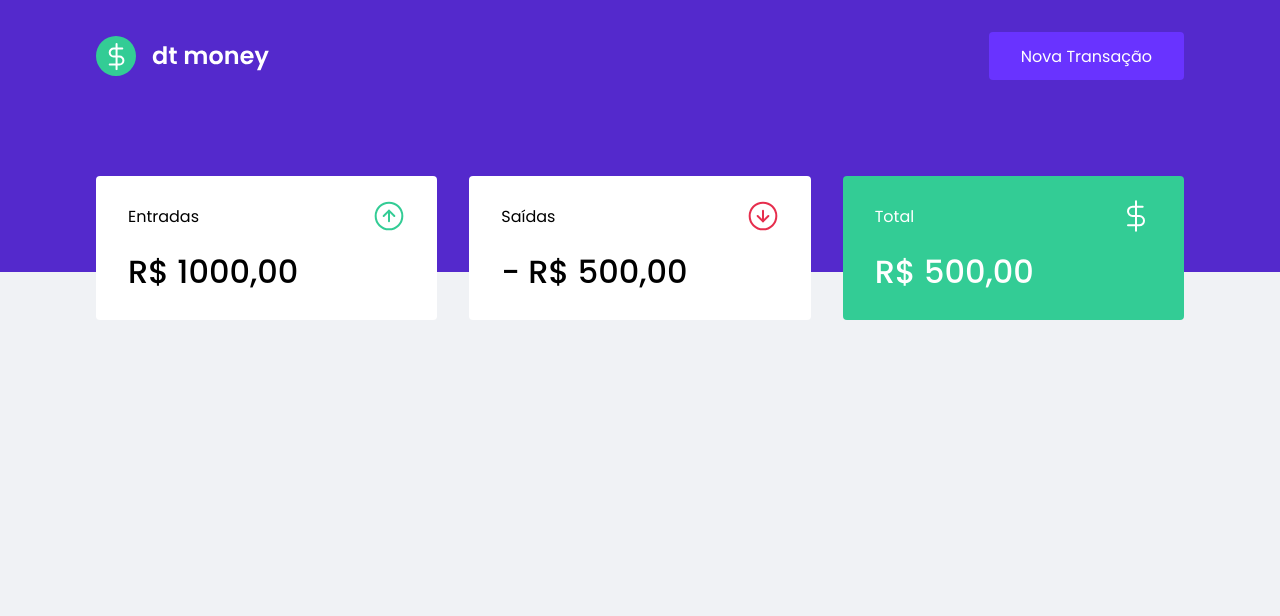
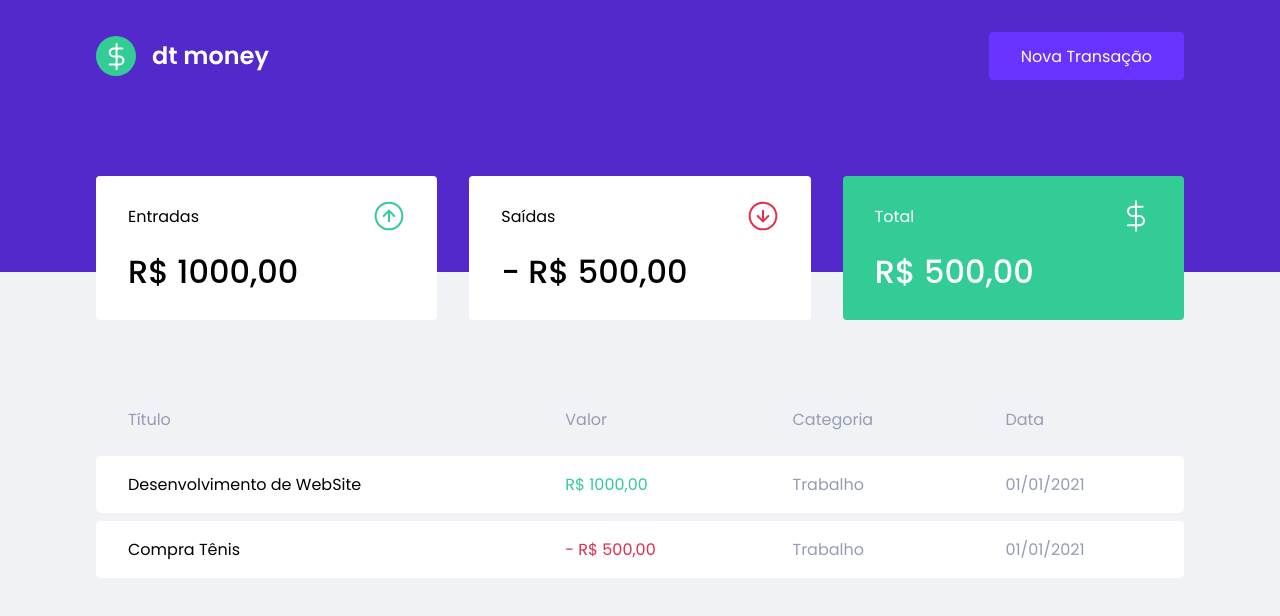
Before and after one commit to senaarth/igniteDTMoney, a React (Create React App) app: page / in a window 1280 px wide. Shown: the top 616 px of the page. Built offline with nearby package versions, Linux system fonts and the light colour scheme.

Commit message:
creating transaction table component

```diff
--- a/src/components/Dashboard/index.tsx
+++ b/src/components/Dashboard/index.tsx
@@ -1,10 +1,12 @@
 import { Container } from './styles';
 import { Summary } from '../Summary/index';
+import { TransactionsTable } from '../TransactionsTable/index';
 
 export function Dashboard() {
     return (
         <Container>
             <Summary />
+            <TransactionsTable />
         </Container>
     );
 }
--- /dev/null
+++ b/src/components/TransactionsTable/index.tsx
@@ -0,0 +1,32 @@
+import { Container } from "./styles";
+
+export function TransactionsTable() {
+  return (
+    <Container>
+      <table>
+        <thead>
+          <tr>
+            <th>Título</th>
+            <th>Valor</th>
+            <th>Categoria</th>
+            <th>Data</th>
+          </tr>
+        </thead>
+        <tbody>
+          <tr>
+            <td>Desenvolvimento de WebSite</td>
+            <td className="deposit">R$ 1000,00</td>
+            <td>Trabalho</td>
+            <td>01/01/2021</td>
+          </tr>
+          <tr>
+            <td>Compra Tênis</td>
+            <td className="withdraw">- R$ 500,00</td>
+            <td>Trabalho</td>
+            <td>01/01/2021</td>
+          </tr>
+        </tbody>
+      </table>
+    </Container>
+  );
+}
--- /dev/null
+++ b/src/components/TransactionsTable/styles.ts
@@ -0,0 +1,42 @@
+import styled from "styled-components";
+
+export const Container = styled.div`
+  margin-top: 4rem;
+
+  table {
+    width: 100%;
+    border-spacing: 0 0.5rem;
+
+    th {
+      color: var(--text-body);
+      font-weight: 400;
+      padding: 1rem 2rem;
+      text-align: left;
+      line-height: 1.5rem;
+    }
+
+    td {
+      padding: 1rem 2rem;
+      border: 0;
+      background: var(--shape);
+      color: var(--text-body);
+
+      &.deposit {
+        color: var(--green);
+      }
+
+      &.withdraw {
+        color: var(--red);
+      }
+
+      &:first-child {
+        color: var(--text-title);
+        border-radius: 0.3rem 0 0 0.3rem;
+      }
+
+      &:last-child {
+        border-radius: 0 0.3rem 0.3rem 0;
+      }
+    }
+  }
+`;
```
